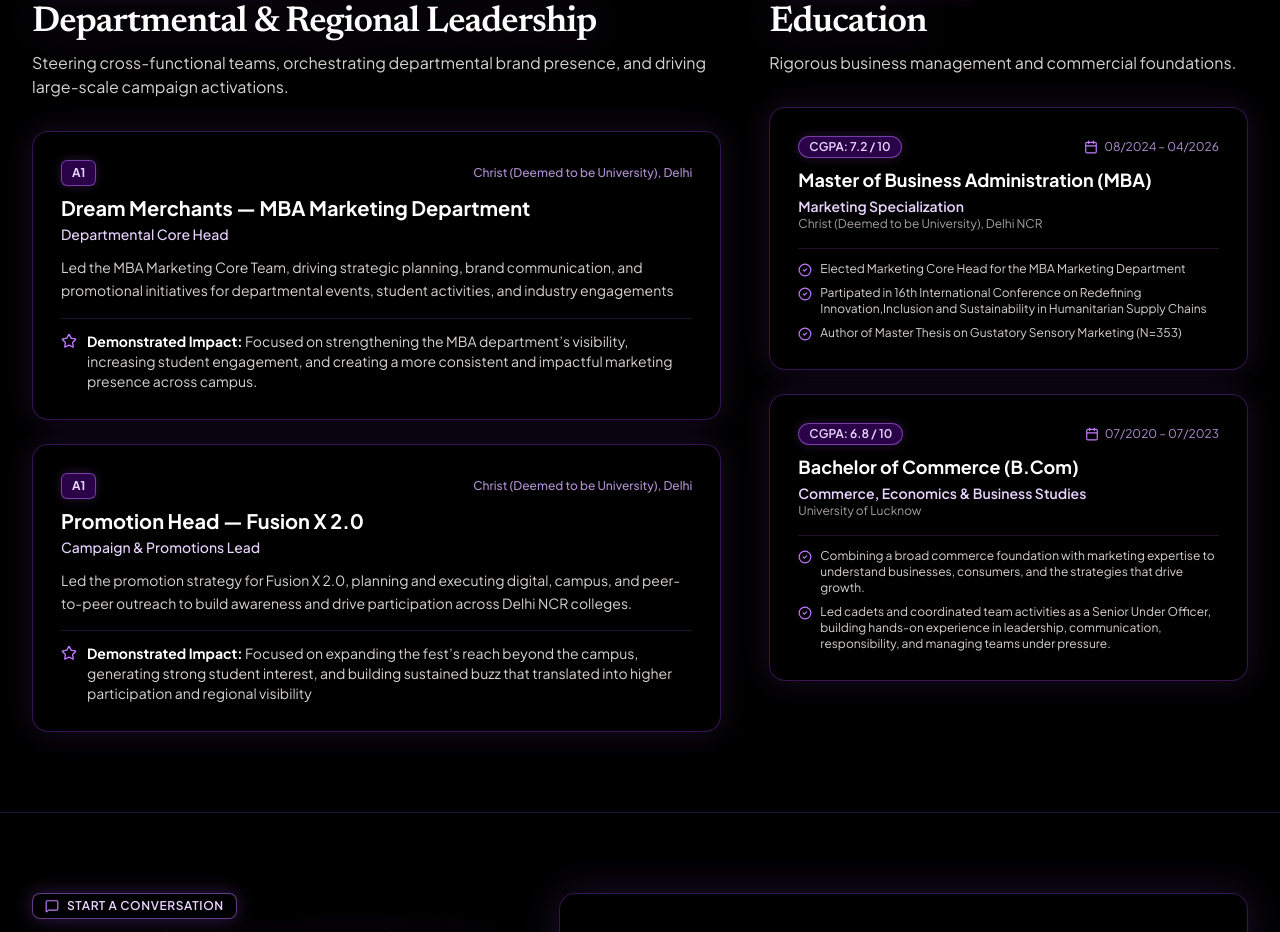
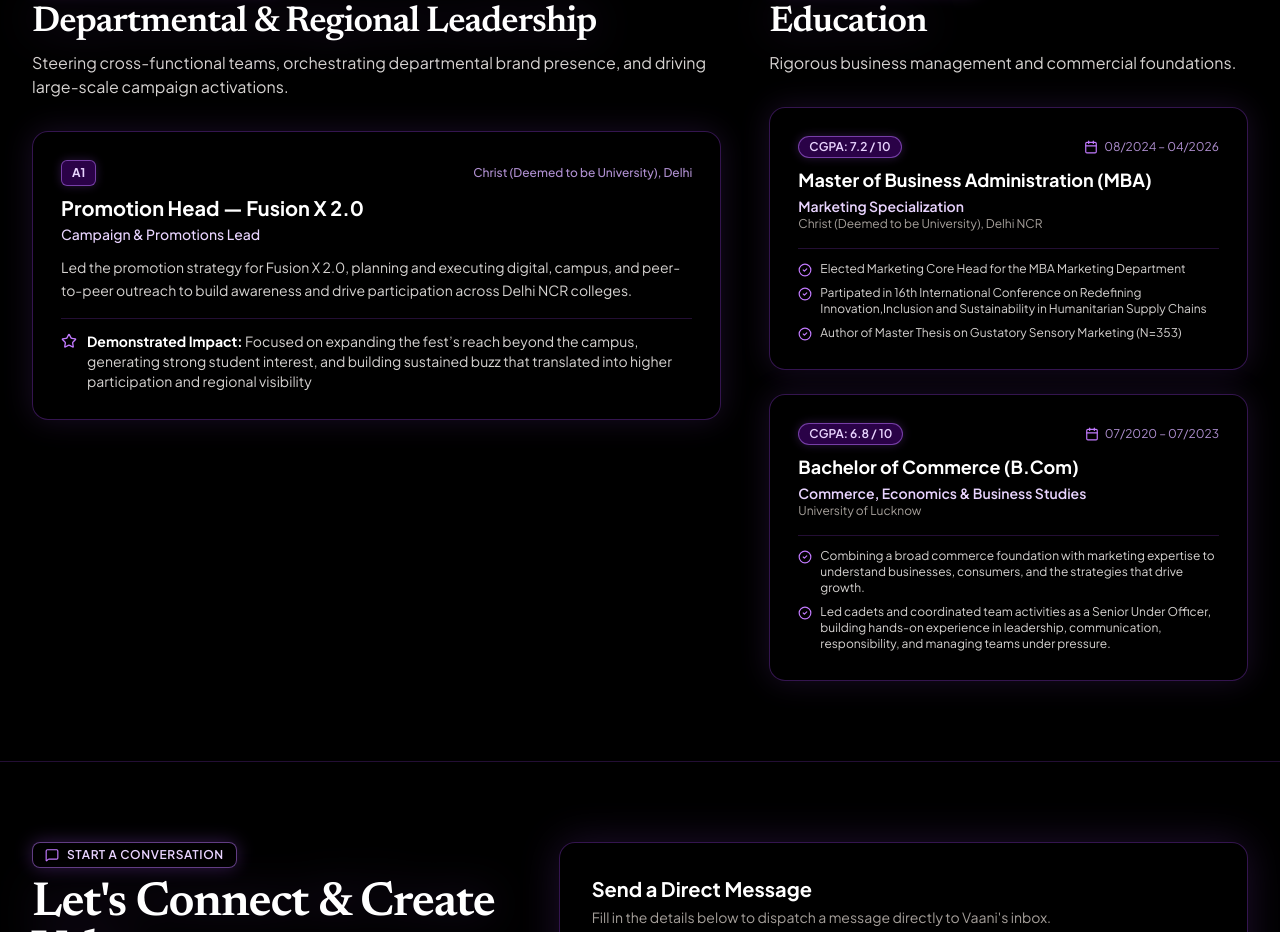
Before and after one commit to vaanimalviyaa-ai/Vaani-Malviya-Portfolio, a React (Vite) app: page / in a window 1280 px wide. Shown: the part 5020-5952 px from the top of the page. Built offline with nearby package versions, Linux system fonts and the light colour scheme.

Commit message:
Update portfolioData.ts

```diff
--- a/src/data/portfolioData.ts
+++ b/src/data/portfolioData.ts
@@ -195,17 +195,6 @@ export const skillCategories: SkillCategory[] = [
 
 export const achievements: AchievementItem[] = [
   {
-    id: 'marketing-core-head',
-    title: 'Dream Merchants — MBA Marketing Department',
-    organization: 'Christ (Deemed to be University), Delhi',
-    role: 'Departmental Core Head',
-    badge: 'A1',
-    description:
-      'Led the MBA Marketing Core Team, driving strategic planning, brand communication, and promotional initiatives for departmental events, student activities, and industry engagements',
-    impact:
-      'Focused on strengthening the MBA department’s visibility, increasing student engagement, and creating a more consistent and impactful marketing presence across campus.',
-  },
-  {
     id: 'fusion-x-head',
     title: 'Promotion Head — Fusion X 2.0',
     organization: 'Christ (Deemed to be University), Delhi',
```
